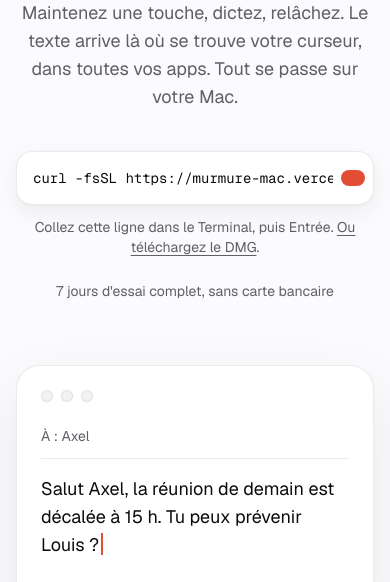
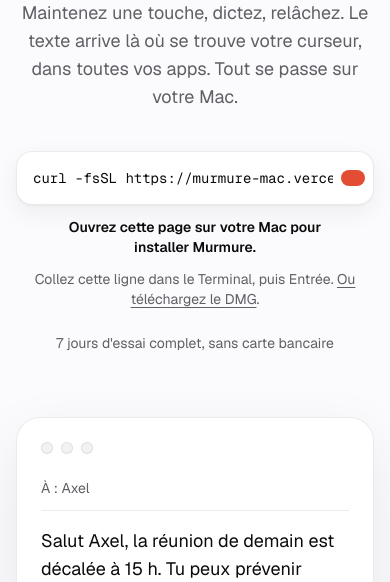
Before and after one commit to lubindanilo/murmure, a plain HTML site: page landing/index.html in a window 390 px wide. Shown: the part 253-835 px from the top of the page. Drawn offline with nearby package versions, Linux system fonts and the light colour scheme; some icons are missing.

Commit message:
Landing : note mobile ; procédure Paddle [skip ci]
Co-Authored-By: Claude Opus 5.5 <noreply@anthropic.com>
Claude-Session: https://claude.ai/code/session_01223rqeC4MM1QgvG4TTDuvc

```diff
--- a/landing/index.html
+++ b/landing/index.html
@@ -42,6 +42,7 @@
           <i class="ph ph-copy" aria-hidden="true"></i><span>Copier</span>
         </button>
       </div>
+      <p class="mobile-note">Ouvrez cette page sur votre Mac pour installer Murmure.</p>
       <p class="hint">Collez cette ligne dans le Terminal, puis Entrée. <a href="https://github.com/lubindanilo/murmure-releases/releases/latest/download/Murmure.dmg">Ou téléchargez le DMG</a>.</p>
     </div>
 
--- a/landing/style.css
+++ b/landing/style.css
@@ -99,6 +99,7 @@ p { text-wrap: pretty; margin: 0; }
 @media (hover: hover) { .copy:hover { opacity: 0.9; } }
 .copy:active { transform: scale(0.96); }
 .copy.done { background: var(--fg); color: var(--bg); }
+.mobile-note { display: none; }
 .hint { margin-top: 12px; font-size: 14px; line-height: 20px; color: var(--muted); }
 .proof { margin-top: 24px; font-size: 14px; line-height: 20px; color: var(--muted); }
 
@@ -203,6 +204,7 @@ p { text-wrap: pretty; margin: 0; }
   .title { font-size: 48px; }
   .lead { font-size: 18px; line-height: 28px; }
   .copy span { display: none; }
+  .mobile-note { display: block; margin-top: 12px; font-size: 14px; line-height: 20px; font-weight: 600; }
   .doc { padding: 24px 24px 48px; }
   .features, .steps ol { grid-template-columns: 1fr; }
   .features { gap: 40px; padding: 80px 16px; }
```
Also changed, not shown: 1 other file.
